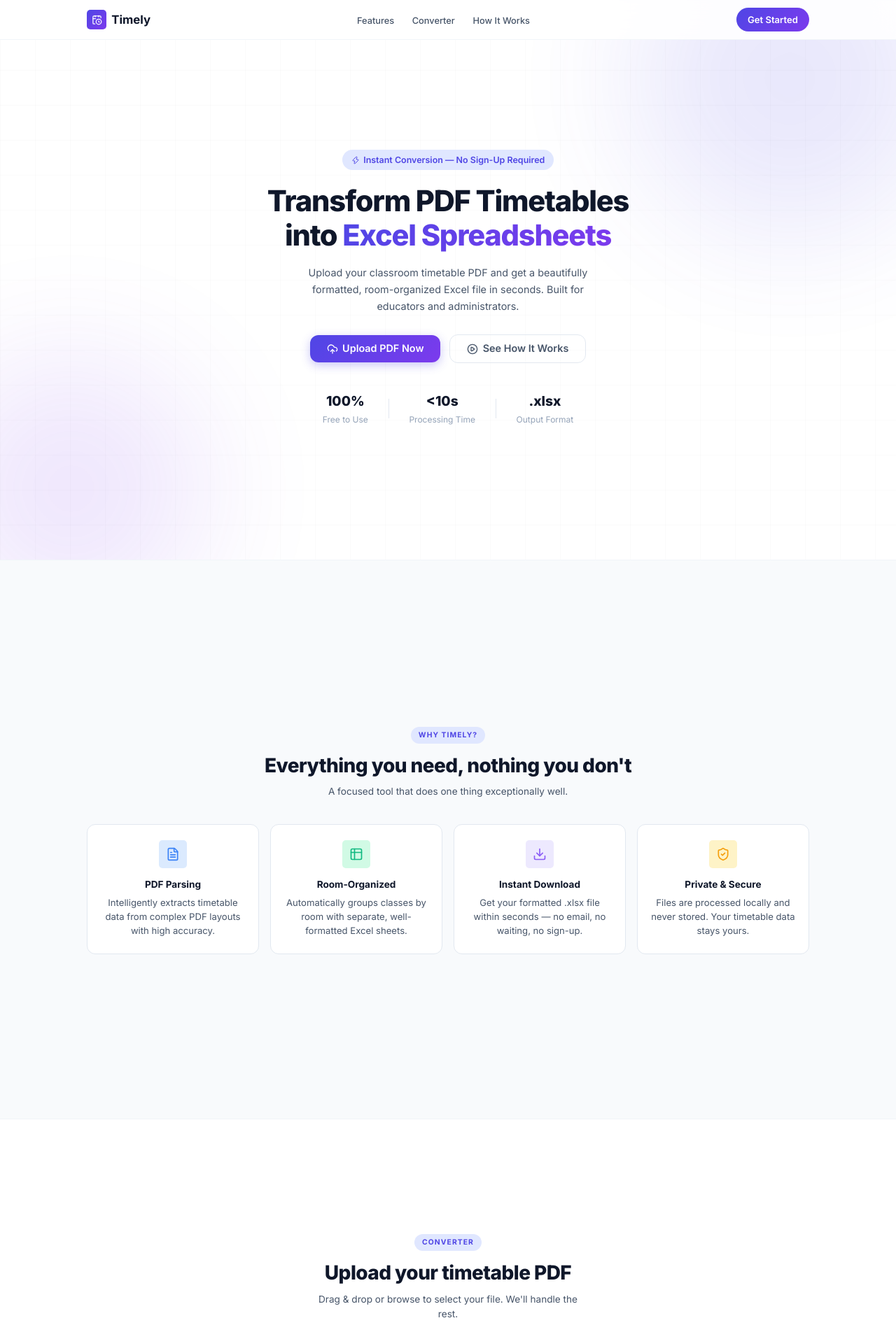
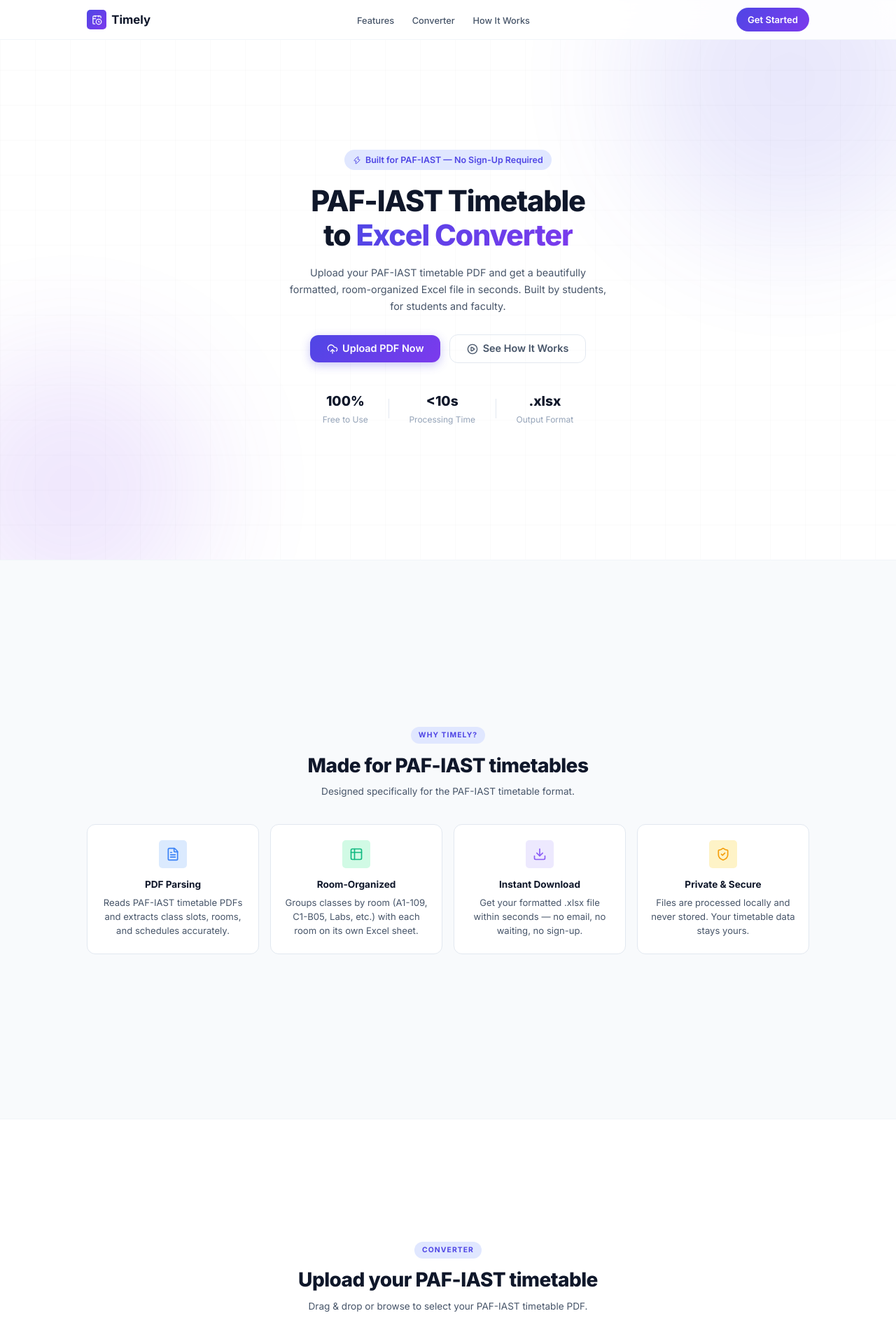
Before and after one commit to ahsan719/pafiast_timetable_pdf_to_excel_converter, a Flask app: page / in a window 1280 px wide. Shown: the top 1914 px of the page at 70% size. Run offline with Flask 3, Linux system fonts and the light colour scheme.

Commit message:
readme+Ui

```diff
--- a/templates/index.html
+++ b/templates/index.html
@@ -4,9 +4,9 @@
 <head>
     <meta charset="UTF-8">
     <meta name="viewport" content="width=device-width, initial-scale=1.0">
-    <title>Timely — PDF Timetable to Excel Converter</title>
+    <title>Timely — PAF-IAST Timetable to Excel Converter</title>
     <meta name="description"
-        content="Convert your PDF classroom timetables into clean, formatted Excel spreadsheets instantly. Free, fast, and beautifully organized.">
+        content="Convert PAF-IAST classroom timetable PDFs into clean, room-organized Excel spreadsheets instantly. Built for PAF-IAST students and faculty.">
     <link rel="preconnect" href="https://fonts.googleapis.com">
     <link rel="preconnect" href="https://fonts.gstatic.com" crossorigin>
     <link href="https://fonts.googleapis.com/css2?family=Inter:wght@300;400;500;600;700;800&display=swap"
@@ -46,11 +46,11 @@
         <div class="hero-content">
             <div class="hero-badge">
                 <i data-lucide="zap"></i>
-                <span>Instant Conversion — No Sign-Up Required</span>
+                <span>Built for PAF-IAST — No Sign-Up Required</span>
             </div>
-            <h1>Transform PDF Timetables<br>into <span class="text-gradient">Excel Spreadsheets</span></h1>
-            <p class="hero-subtitle">Upload your classroom timetable PDF and get a beautifully formatted, room-organized
-                Excel file in seconds. Built for educators and administrators.</p>
+            <h1>PAF-IAST Timetable<br>to <span class="text-gradient">Excel Converter</span></h1>
+            <p class="hero-subtitle">Upload your PAF-IAST timetable PDF and get a beautifully formatted, room-organized
+                Excel file in seconds. Built by students, for students and faculty.</p>
             <div class="hero-actions">
                 <a href="#converter" class="btn btn-primary btn-lg">
                     <i data-lucide="upload-cloud"></i>
@@ -85,8 +85,8 @@
         <div class="section-container">
             <div class="section-header">
                 <span class="section-tag">Why Timely?</span>
-                <h2>Everything you need, nothing you don't</h2>
-                <p>A focused tool that does one thing exceptionally well.</p>
+                <h2>Made for PAF-IAST timetables</h2>
+                <p>Designed specifically for the PAF-IAST timetable format.</p>
             </div>
             <div class="features-grid">
                 <div class="feature-card">
@@ -94,14 +94,14 @@
                         <i data-lucide="file-text"></i>
                     </div>
                     <h3>PDF Parsing</h3>
-                    <p>Intelligently extracts timetable data from complex PDF layouts with high accuracy.</p>
+                    <p>Reads PAF-IAST timetable PDFs and extracts class slots, rooms, and schedules accurately.</p>
                 </div>
                 <div class="feature-card">
                     <div class="feature-icon feature-icon-green">
                         <i data-lucide="table-2"></i>
                     </div>
                     <h3>Room-Organized</h3>
-                    <p>Automatically groups classes by room with separate, well-formatted Excel sheets.</p>
+                    <p>Groups classes by room (A1-109, C1-B05, Labs, etc.) with each room on its own Excel sheet.</p>
                 </div>
                 <div class="feature-card">
                     <div class="feature-icon feature-icon-purple">
@@ -126,8 +126,8 @@
         <div class="section-container">
             <div class="section-header">
                 <span class="section-tag">Converter</span>
-                <h2>Upload your timetable PDF</h2>
-                <p>Drag & drop or browse to select your file. We'll handle the rest.</p>
+                <h2>Upload your PAF-IAST timetable</h2>
+                <p>Drag & drop or browse to select your PAF-IAST timetable PDF.</p>
             </div>
 
             <!-- Upload Card -->
@@ -136,7 +136,7 @@
                     <div class="drop-icon">
                         <i data-lucide="upload-cloud"></i>
                     </div>
-                    <h3>Drag & drop your PDF here</h3>
+                    <h3>Drag & drop your PAF-IAST timetable PDF</h3>
                     <p class="drop-hint">or</p>
                     <button class="btn btn-primary" id="browse-btn"
                         onclick="document.getElementById('file-input').click()">
@@ -144,7 +144,7 @@
                         Browse Files
                     </button>
                     <input type="file" id="file-input" hidden accept=".pdf">
-                    <p class="file-info">Supports PDF files up to 16MB</p>
+                    <p class="file-info">Supports PAF-IAST timetable PDFs up to 16MB</p>
                     <p class="file-name" id="file-name"></p>
                 </div>
             </div>
@@ -153,8 +153,8 @@
             <div id="loading-section" class="hidden">
                 <div class="loading-card">
                     <div class="spinner"></div>
-                    <h3>Processing your timetable...</h3>
-                    <p>Extracting data and formatting your Excel file</p>
+                    <h3>Processing your PAF-IAST timetable...</h3>
+                    <p>Extracting rooms, slots, and class data</p>
                     <div class="progress-bar-track">
                         <div class="progress-bar-fill"></div>
                     </div>
@@ -168,7 +168,7 @@
                         <i data-lucide="check-circle-2"></i>
                     </div>
                     <h2>Conversion Successful!</h2>
-                    <p>Your timetable has been processed and organized by classroom.</p>
+                    <p>Your PAF-IAST timetable has been processed and organized by classroom.</p>
                     <a id="download-btn" href="#" class="btn btn-primary btn-lg btn-download">
                         <i data-lucide="download"></i>
                         Download Excel Report
@@ -202,7 +202,7 @@
             <div class="section-header">
                 <span class="section-tag">How It Works</span>
                 <h2>Three simple steps</h2>
-                <p>From PDF to organized Excel in under 10 seconds.</p>
+                <p>From PAF-IAST PDF to organized Excel in under 10 seconds.</p>
             </div>
             <div class="steps-grid">
                 <div class="step-card">
@@ -211,7 +211,7 @@
                         <i data-lucide="upload"></i>
                     </div>
                     <h3>Upload PDF</h3>
-                    <p>Drag & drop or browse to upload your classroom timetable PDF.</p>
+                    <p>Upload your PAF-IAST timetable PDF — the standard format used by the university.</p>
                 </div>
                 <div class="step-connector">
                     <i data-lucide="arrow-right"></i>
@@ -222,7 +222,7 @@
                         <i data-lucide="cpu"></i>
                     </div>
                     <h3>Auto-Process</h3>
-                    <p>Our engine extracts and organizes data by room, day, and time automatically.</p>
+                    <p>Extracts slots, rooms, days, and class info from the PAF-IAST timetable format.</p>
                 </div>
                 <div class="step-connector">
                     <i data-lucide="arrow-right"></i>
@@ -250,8 +250,8 @@
                         </div>
                         <span>Timely</span>
                     </a>
-                    <p>An open-source tool to convert PDF timetables into structured Excel files. Built for PAF-IAST by
-                        students, for students.</p>
+                    <p>An open-source tool built specifically for PAF-IAST to convert timetable PDFs into structured,
+                        room-organized Excel files.</p>
                 </div>
                 <div class="footer-links-group">
                     <div class="footer-col">
```
Also changed, not shown: README.md (added).
